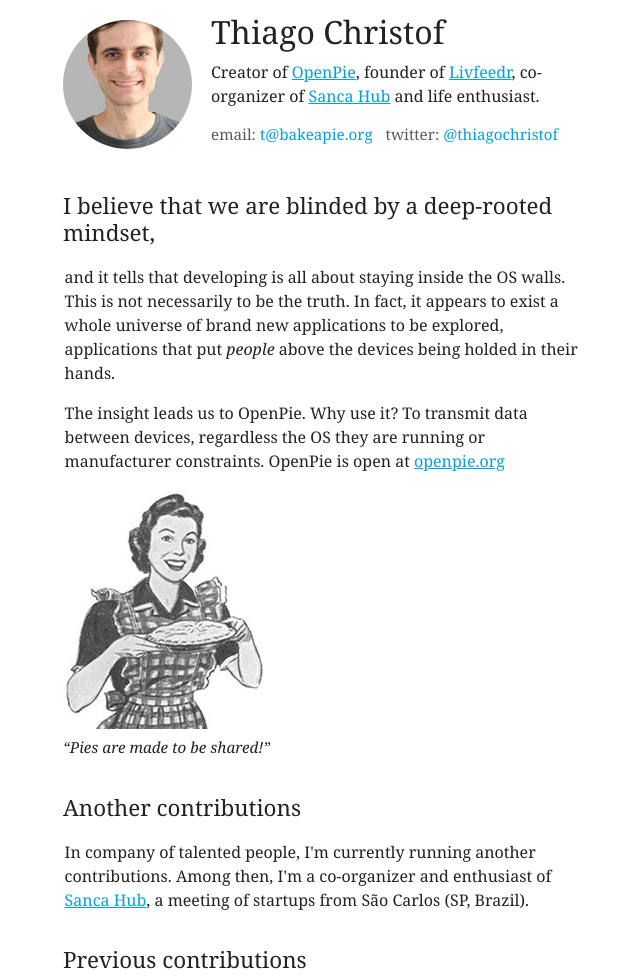
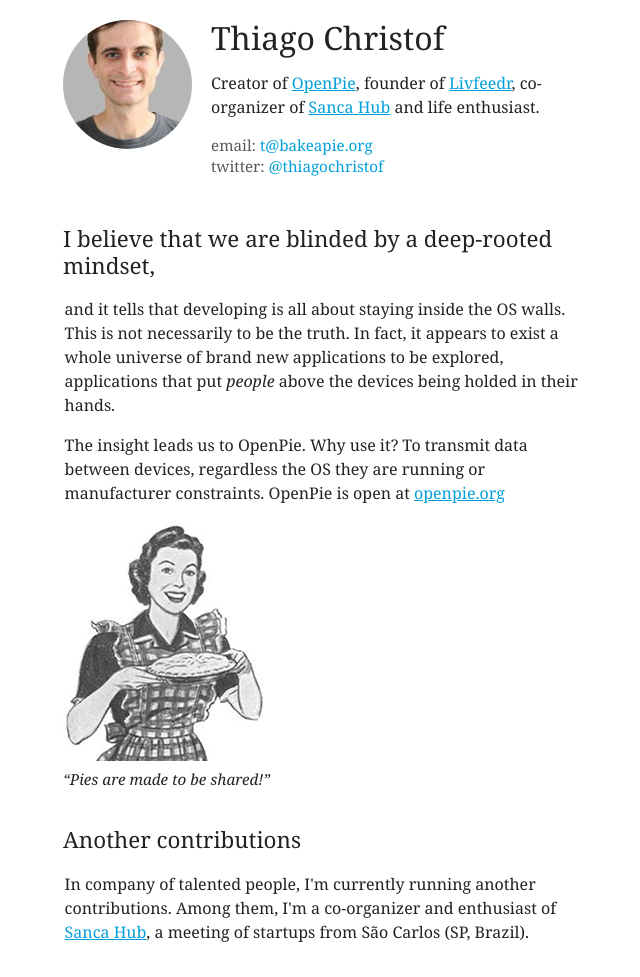
Before and after one commit to thiagochristof/Bakeapie, a plain HTML site: page index.html in a window 1280 px wide. Shown: the part 60-1037 px from the top of the page, without its empty margins (317-957 px from the left). Drawn offline with Linux system fonts and the light colour scheme.

Commit message:
Fix for 320px resolution

```diff
--- a/index.html
+++ b/index.html
@@ -15,7 +15,8 @@
 		<img src="images/thiagochristof.jpg" width="150" height="150" alt="Thiago Christof" class="profile" align="left">
 		<h1>Thiago Christof</h1>
 		<p>Creator of <a href="http://openpie.org">OpenPie</a>, founder of <a href="http://www.livfeedr.com">Livfeedr</a>, co-organizer of <a href="http://sancahub.com.br">Sanca Hub</a> and life enthusiast.</p>
-		<p class="social">email: <a href="mailto:t@bakeapie.org">t@bakeapie.org</a> twitter: <a href="http://twitter.com/thiagochristof">@thiagochristof</a></p>
+		<p class="social">email: <a href="mailto:t@bakeapie.org">t@bakeapie.org</a><br />
+			twitter: <a href="http://twitter.com/thiagochristof">@thiagochristof</a></p>
 	</header>
 
 	<article>
@@ -26,7 +27,7 @@
 		<span class="caption">“Pies are made to be shared!”</span>
 
 		<h2>Another contributions</h2>
-		<p>In company of talented people, I'm currently running another contributions. Among then, I'm a co-organizer and enthusiast of <a href="http://sancahub.com.br">Sanca Hub</a>, a meeting of startups from São Carlos (SP, Brazil).</p>
+		<p>In company of talented people, I'm currently running another contributions. Among them, I'm a co-organizer and enthusiast of <a href="http://sancahub.com.br">Sanca Hub</a>, a meeting of startups from São Carlos (SP, Brazil).</p>
 
 		<h2>Previous contributions</h2>
 		<p>In the early years I was focused to contribute to Astronomy web community. Two big highlights were Projeto Urânia and Urania View.</p>
--- a/stylesheets/screen.css
+++ b/stylesheets/screen.css
@@ -28,6 +28,7 @@
 	font-weight: normal;
 	font-size: 2em;
 	margin-bottom: .5em;
+	line-height: 1.1em;
 }
 
 h2 {
@@ -54,7 +55,7 @@
 	border-radius: 129px;
 	-moz-border-radius: 129px;
 	-webkit-border-radius: 129px;
-	margin: 0 19px 0 0; /* GR */
+	margin: 0 19px 19px 0; /* GR */
 }
 
 header .social {
```
